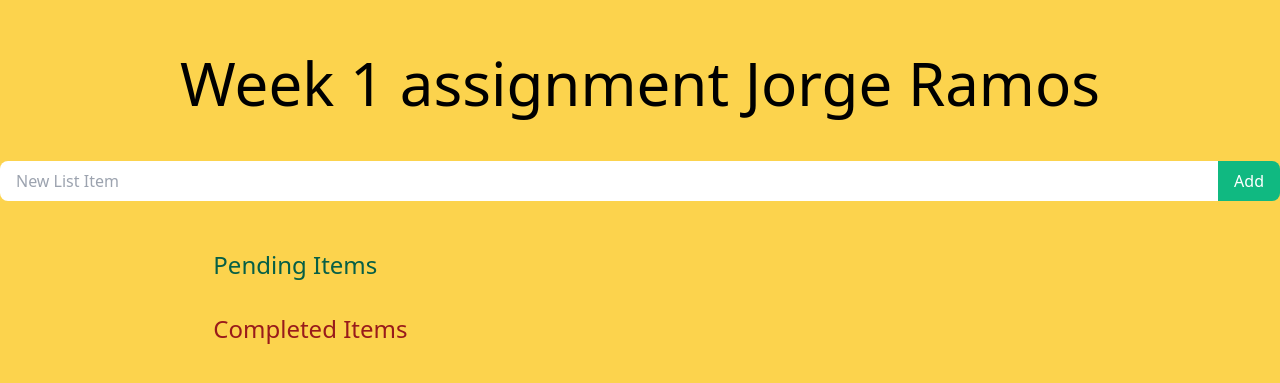
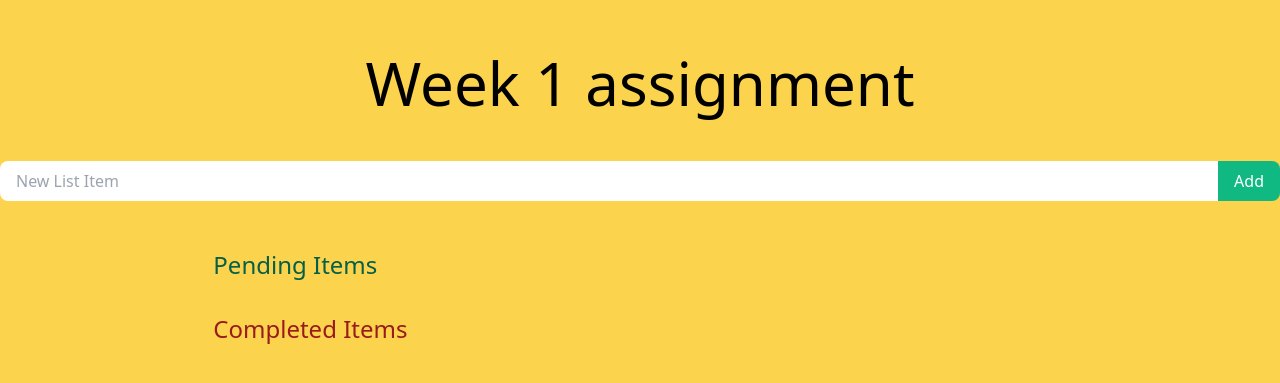
Before and after one commit to jramos19-dev/intro-html-js, a plain HTML site: page Index.html in a window 1280 px wide. Shown: the part 201-584 px from the top of the page. Drawn offline with nearby package versions, Linux system fonts and the light colour scheme.

Commit message:
removed my name

```diff
--- a/Index.html
+++ b/Index.html
@@ -14,7 +14,7 @@
       class="min-h-screen container mx-auto flex flex-col items-center justify-center"
     >
       <div lcass="title">
-        <h1 class="text-6xl font-light my-4">Week 1 assignment Jorge Ramos</h1>
+        <h1 class="text-6xl font-light my-4">Week 1 assignment </h1>
       </div>
       <div class="form w-full my-8">
         <form id="addForm" class="flex">
```
